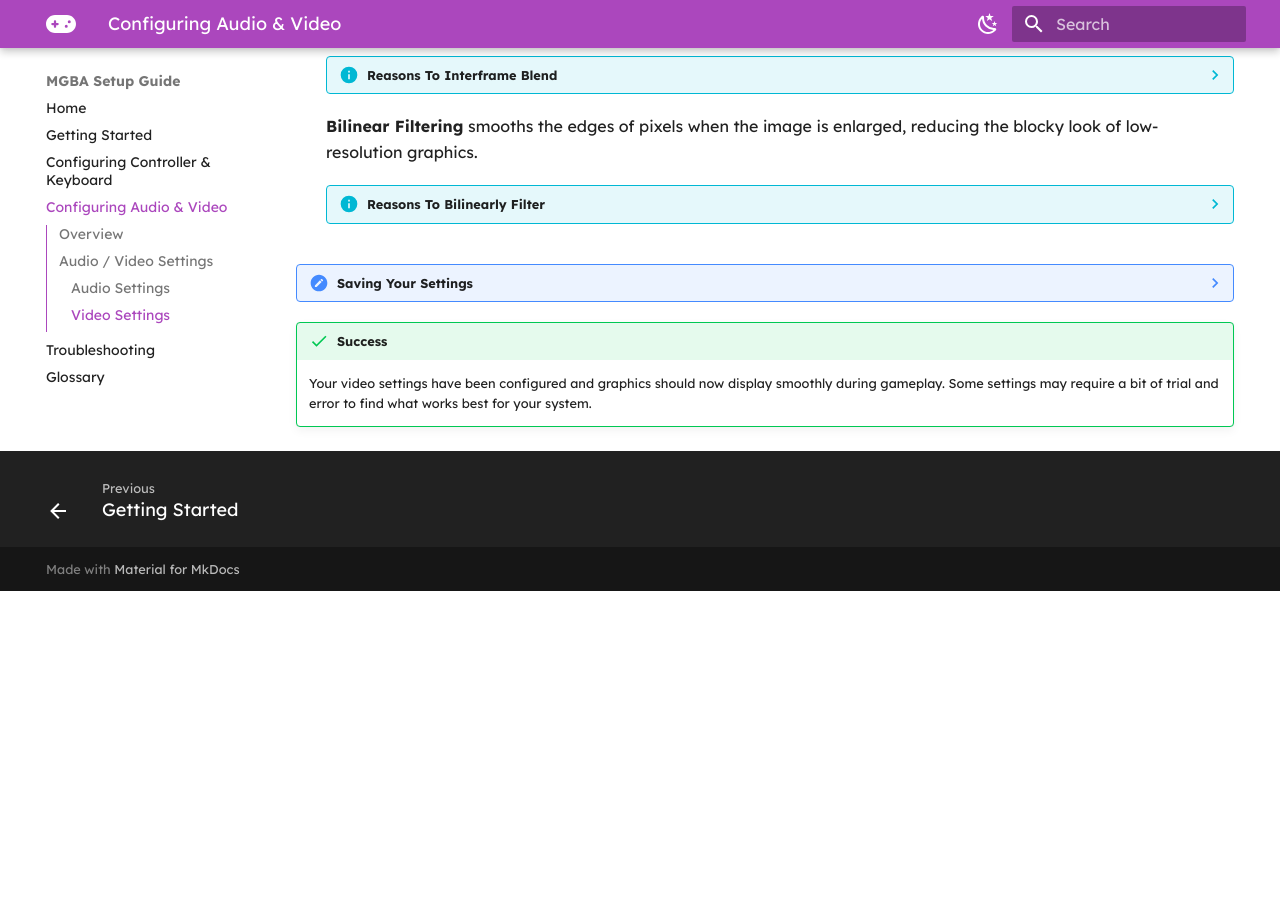
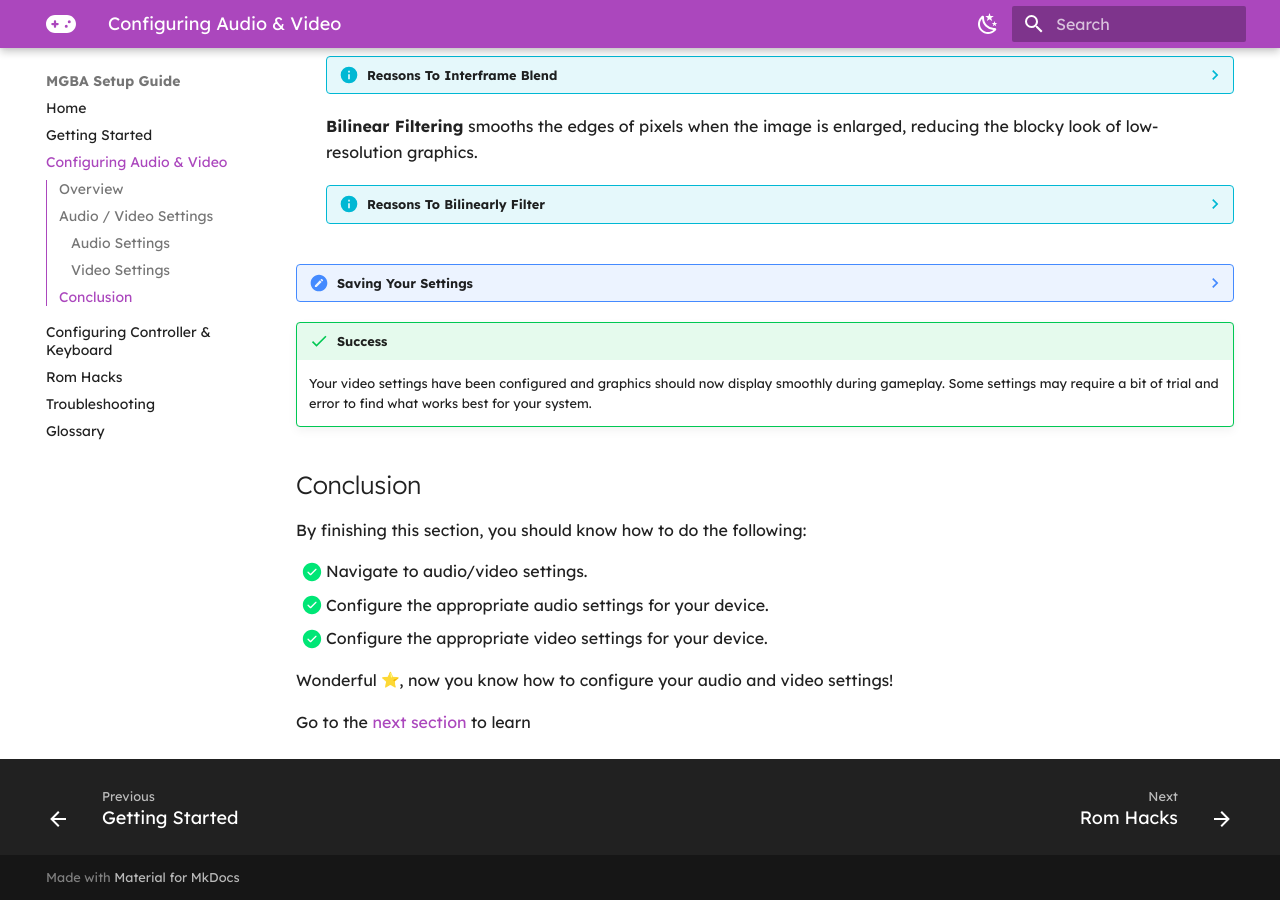
Before and after one commit to Al0102/mGBA-Guide, an MkDocs documentation site: the page built from docs/pages/audiovideo.md, in a window 1280 px wide and 900 px high, scrolled down 10258 px. Built offline with MkDocs 1.6.1 and Material for MkDocs 9.7.7, drawn with Linux system fonts in a browser that asks for light colours; emoji names are drawn with the system emoji font; before the commit the page ends 10849 px from its top, so only the background shows below that.

Commit message:
added new page

```diff
--- a/docs/pages/audiovideo.md
+++ b/docs/pages/audiovideo.md
@@ -177,3 +177,15 @@ This section will be divided into two parts  (audio settings and video settings)
 
 !!! Success "Success"
     Your video settings have been configured and graphics should now display smoothly during gameplay. Some settings may require a bit of trial and error to find what works best for your system.
+
+## Conclusion
+
+By finishing this section, you should know how to do the following:
+
+- [x] Navigate to audio/video settings.
+- [x] Configure the appropriate audio settings for your device.
+- [x] Configure the appropriate video settings for your device.
+
+Wonderful :star:, now you know how to configure your audio and video settings!
+
+Go to the [next section](configuring-controls.md) to learn
--- a/mkdocs.yml
+++ b/mkdocs.yml
@@ -3,8 +3,9 @@ site_url: https://al0102.github.io/mGBA-Guide/
 nav:
   - Home: index.md
   - Getting Started: pages/getting-started.md
+  - Configuring Audio & Video: pages/audiovideo.md
   - Configuring Controller & Keyboard: pages/configuring-controls.md
-  - Configuring Audio & Video: pages/audiovideo.md
+  - Rom Hacks: pages/romhacks.md
   - Troubleshooting: pages/troubleshooting.md
   - Glossary: pages/glossary.md
 
```
Also changed, not shown: docs/pages/romhacks.md (added).
